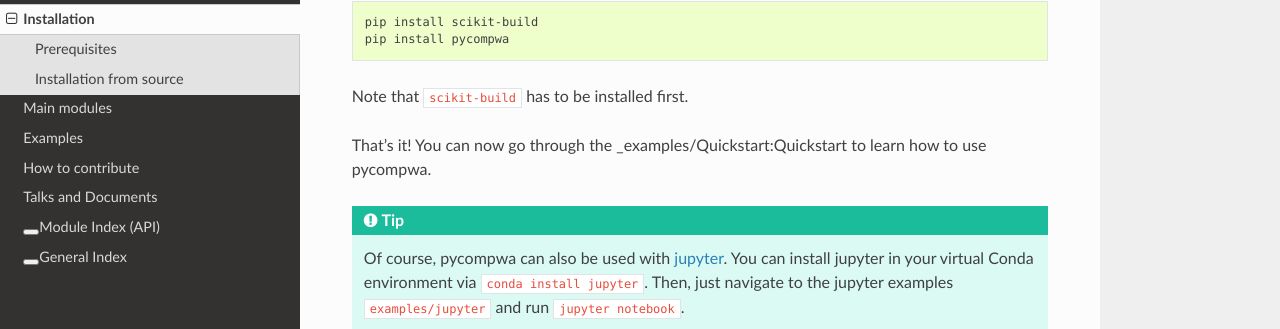
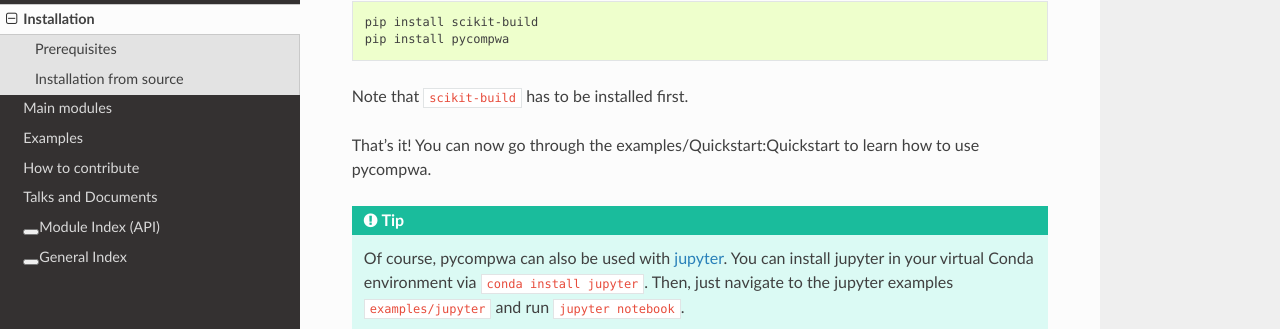
Before and after one commit to ComPWA/pycompwa, a Sphinx documentation site: the page built from doc/source/installation.rst, in a window 1280 px wide and 900 px high, scrolled down 453 px. Shown: the part 122-451 px from the top of the window. Built offline with Sphinx 7.4.7 and the Read the Docs theme 2.0.0, drawn with Linux system fonts in a browser that asks for light colours; pages that are not in the unit, such as notebooks, are missing from menus.

Commit message:
docs: remove underscores from urls

```diff
--- a/doc/source/api.rst
+++ b/doc/source/api.rst
@@ -5,4 +5,4 @@
 
 .. toctree::
 
-   _api/pycompwa
+   api/pycompwa
--- a/doc/source/conf.py
+++ b/doc/source/conf.py
@@ -24,24 +24,24 @@
 
 # -- Generate API skeleton ----------------------------------------------------
 subprocess.call(
-    'rm -f $(ls _api/*.rst | grep -v _api/pycompwa.ui.rst) && '
+    'rm -f $(ls api/*.rst | grep -v api/pycompwa.ui.rst) && '
     'sphinx-apidoc '
     '--force '
     '--no-toc '
     '--templatedir _templates '
     '--separate '
-    '-o _api/ ../../pycompwa/ '
+    '-o api/ ../../pycompwa/ '
     '../../pycompwa/expertsystem/solvers/constraint '
     '../../pycompwa/ui.*.so; '
-    'cp _api/pycompwa_overwrite _api/pycompwa.rst',
+    'cp api/pycompwa_overwrite api/pycompwa.rst',
     shell=True)
 
 # -- Generate example pages from Jupyter notebooks ----------------------------
 subprocess.call(
     'jupyter nbconvert --to rst ../../examples/jupyter/*.ipynb && '
-    'rm -rf _examples && '
-    'mkdir -p _examples && '
-    'mv ../../examples/jupyter/*.rst ./_examples/.',
+    'rm -rf examples && '
+    'mkdir -p examples && '
+    'mv ../../examples/jupyter/*.rst ./examples/.',
     shell=True)
 
 
--- a/doc/source/examples.rst
+++ b/doc/source/examples.rst
@@ -4,6 +4,6 @@
 .. toctree::
    :maxdepth: 2
 
-   _examples/Quickstart.rst
-   _examples/DataInput.rst
-   _examples/ImportanceSampling.rst
+   examples/Quickstart.rst
+   examples/DataInput.rst
+   examples/ImportanceSampling.rst
--- a/doc/source/installation.rst
+++ b/doc/source/installation.rst
@@ -38,7 +38,7 @@
 
 Note that ``scikit-build`` has to be installed first.
 
-That's it! You can now go through the :ref:`_examples/Quickstart:Quickstart` to
+That's it! You can now go through the :ref:`examples/Quickstart:Quickstart` to
 learn how to use pycompwa.
 
 .. tip::
--- a/doc/source/modules.rst
+++ b/doc/source/modules.rst
@@ -5,5 +5,5 @@
 the technical details see the :ref:`modindex`. You can also have
 a look at the :ref:`examples:examples`.
 
-.. include:: _modules/expertsystem.inc
-.. include:: _modules/ui.inc
+.. include:: modules/expertsystem.inc
+.. include:: modules/ui.inc
--- a/doc/source/_modules/ui.inc
+++ b/doc/source/modules/ui.inc
@@ -40,7 +40,7 @@
    :undoc-members:
    :noindex:
 
-The procedure is explained :ref:`here <_examples/DataInput:Importing Data>` in
+The procedure is explained :ref:`here <examples/DataInput:Importing Data>` in
 more detail.
 
 Alternatively, the reading and writing of ROOT files is supported via the
```
Also changed, not shown: doc/source/api/pycompwa.ui.rst (renamed from doc/source/_api/pycompwa.ui.rst), doc/source/modules/expertsystem.inc (renamed from doc/source/_modules/expertsystem.inc), 3 other files.
